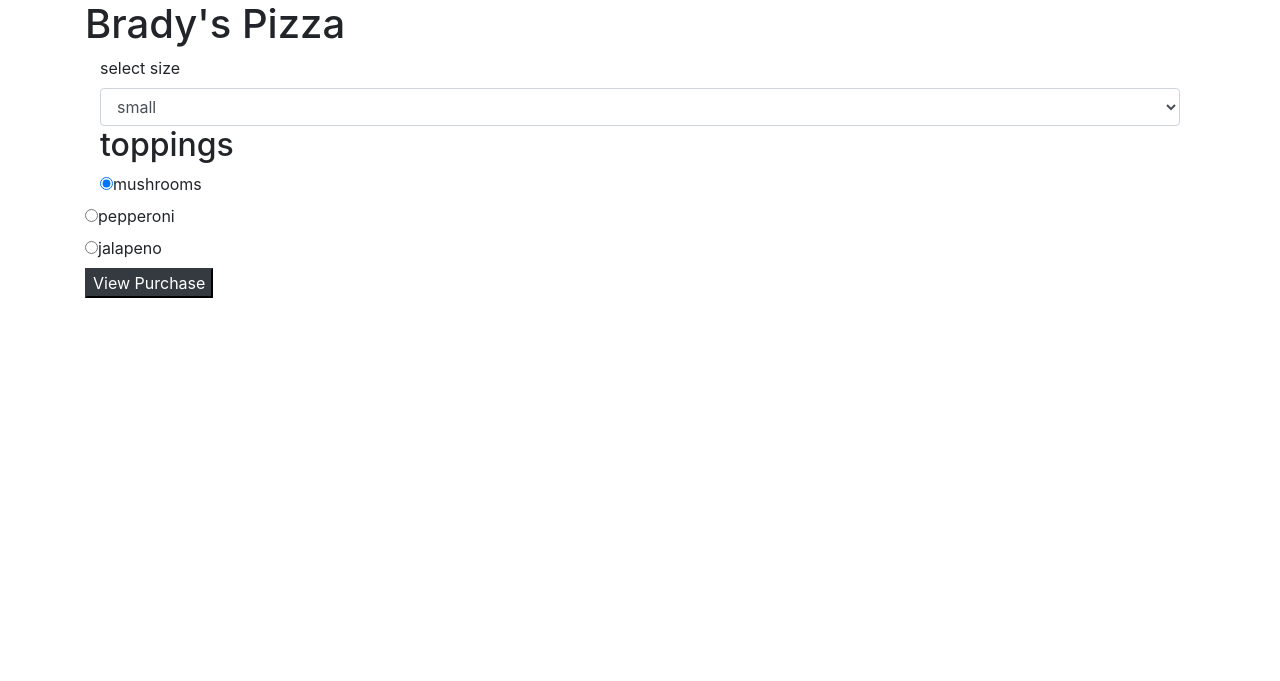
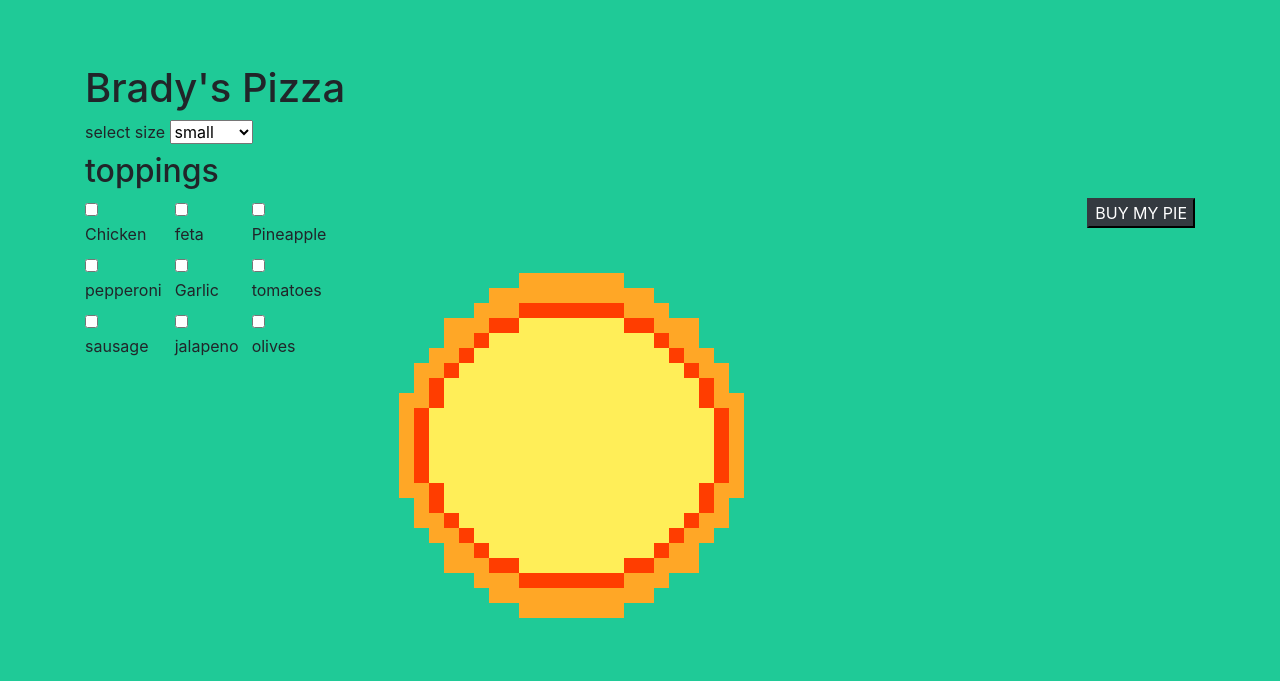
Before and after one commit to BradyDiamond/pizza-shop, a plain HTML site: page index.html in a window 1280 px wide. Drawn offline with Linux system fonts and the light colour scheme.

Commit message:
add all toppings

```diff
--- a/css/styles.css
+++ b/css/styles.css
@@ -0,0 +1,19 @@
+.row{
+  float: left;
+}
+.btn-dark {
+  float: right;
+}
+.row{
+
+}
+body {
+  margin-top: 5%;
+  margin-bottom: 15%;
+  /* background-image: url("https://pbs.twimg.com/media/EVLyO8VVAAIt1ru?format=jpg&name=large"); */
+  background-color: #1fca97;
+  height: 900px;
+  background-position: center;
+  background-repeat: no-repeat;
+  background-size: cover;
+}
--- a/index.html
+++ b/index.html
@@ -9,59 +9,82 @@
 </head>
 <body>
   <div class="container">
-    <h1>Brady's Pizza</h1>
-    <body>
-      <div class="container">
-
-       <h1 id="greeting"></h1>
-       <h1 id="closer"></h1>
-
+    <h1 id="title">Brady's Pizza</h1>
     <form id="order">
-
       <div id="size-select">
         <label for="city">select size</label>
-             <select class="form-control" id="size">
+        <select id="size">
           <option>small</option>
           <option>medium</option>
           <option>large</option>
         </select>
       </div>
-           <!-- <div id="topping-select">
-            <label for="topping">select toppings</label>
-            <select class="form-control" id="topping">
-              <option>none</option>
-              <option>peperoni</option>
-              <option>sausage</option>
-              <option>chicken</option>
-            </select>
-            <!-- <select class="form-control" id="topping2"> -->
-              <!-- <option>none</option>
-              <option>peperoni</option>
-              <option>sausage</option>
-              <option>chicken</option>
-            </select> -->
+      <div id="toppings">
       <h2>toppings</h2>
+      <div class="row">
+        <div class="col-4">
+          <div class="checkbox">
             <label>
-              <input type="radio" name="topping" value="mushrooms" checked>mushrooms
+              <input type="checkbox" name="topping" value="mushrooms">Chicken
             </label>
           </div>
-          <div class="radio">
+          <div class="checkbox">
             <label>
-              <input type="radio" name="topping" value="pepperoni">pepperoni
+              <input type="checkbox" name="topping" value="pepperoni">pepperoni
             </label>
           </div>
-          <div class="radio">
+          <div class="checkbox">
             <label>
-              <input type="radio" name="topping" value="jalapeno ">jalapeno
+              <input type="checkbox" name="topping" value="jalapeno ">sausage
             </label>
           </div>
- <button type="submit" class="btn-dark">View Purchase</button>
+        </div>
+      </div>
+      <div class="row">
+        <div class="col-4">
+          <div class="checkbox">
+            <label>
+              <input type="checkbox" name="topping" value="mushrooms">feta
+            </label>
+          </div>
+          <div class="checkbox">
+            <label>
+              <input type="checkbox" name="topping" value="pepperoni">Garlic
+            </label>
+          </div>
+          <div class="checkbox">
+            <label>
+              <input type="checkbox" name="topping" value="jalapeno ">jalapeno
+            </label>
+          </div>
+        </div>
+      </div>
+      <div class="row">
+        <div class="col-4">
+          <div class="checkbox">
+            <label>
+              <input type="checkbox" name="topping" value="mushrooms">Pineapple
+            </label>
+          </div>
+          <div class="checkbox">
+            <label>
+              <input type="checkbox" name="topping" value="pepperoni">tomatoes
+            </label>
+          </div>
+          <div class="checkbox">
+            <label>
+              <input type="checkbox" name="topping" value="jalapeno ">olives
+            </label>
+          </div>
+        </div>
+      </div>
+
+    <button type="submit" class="btn-dark">BUY MY PIE</button>
     <div id="output">
-
+      <img src="img/blank-pizza.png"
     </div>
 
   </form>
-
   </div>
 </body>
 </html>
--- a/js/scripts.js
+++ b/js/scripts.js
@@ -18,11 +18,9 @@ Pizza.prototype.addTopping = function(topping) {
 $(document).ready(function() {
   $("form#order").submit(function(event) {
     event.preventDefault();
-    const size = $("#size").val() + " ";
-    // const toppings= " " + $("#topping").val();
-    // const topping = $("input:radio:checked").val();
+    const size = $("#size").val();
     let toppings = [];
-    $("input:radio[name=topping]:checked").each(function() {
+    $("input:checkbox[name=topping]:checked").each(function() {
      toppings.push($(this).val());
     });
     console.log(toppings)
```
Also changed, not shown: img/blank-pizza.png (added). Lines whose indentation alone changed are shown as unchanged.
